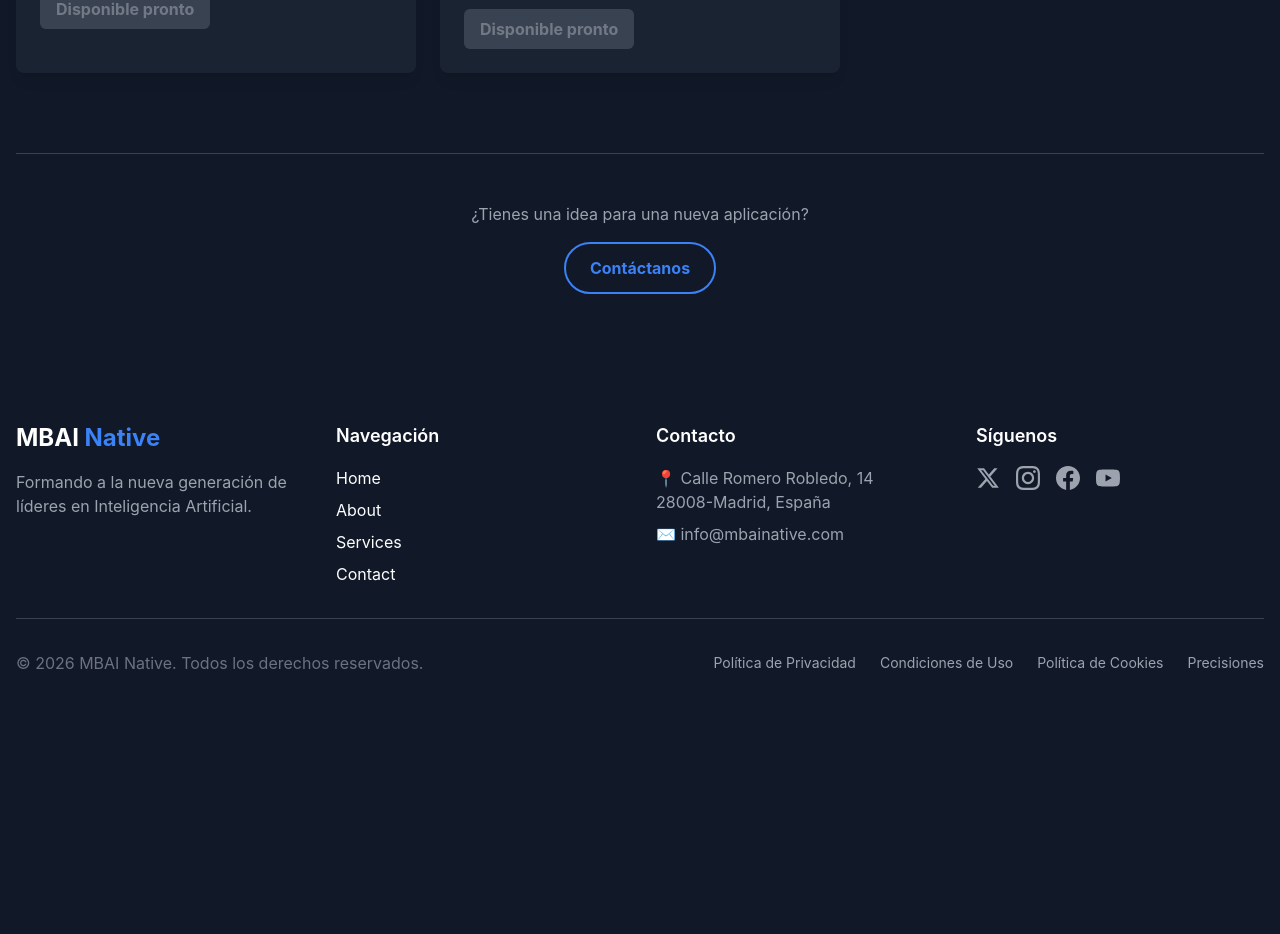
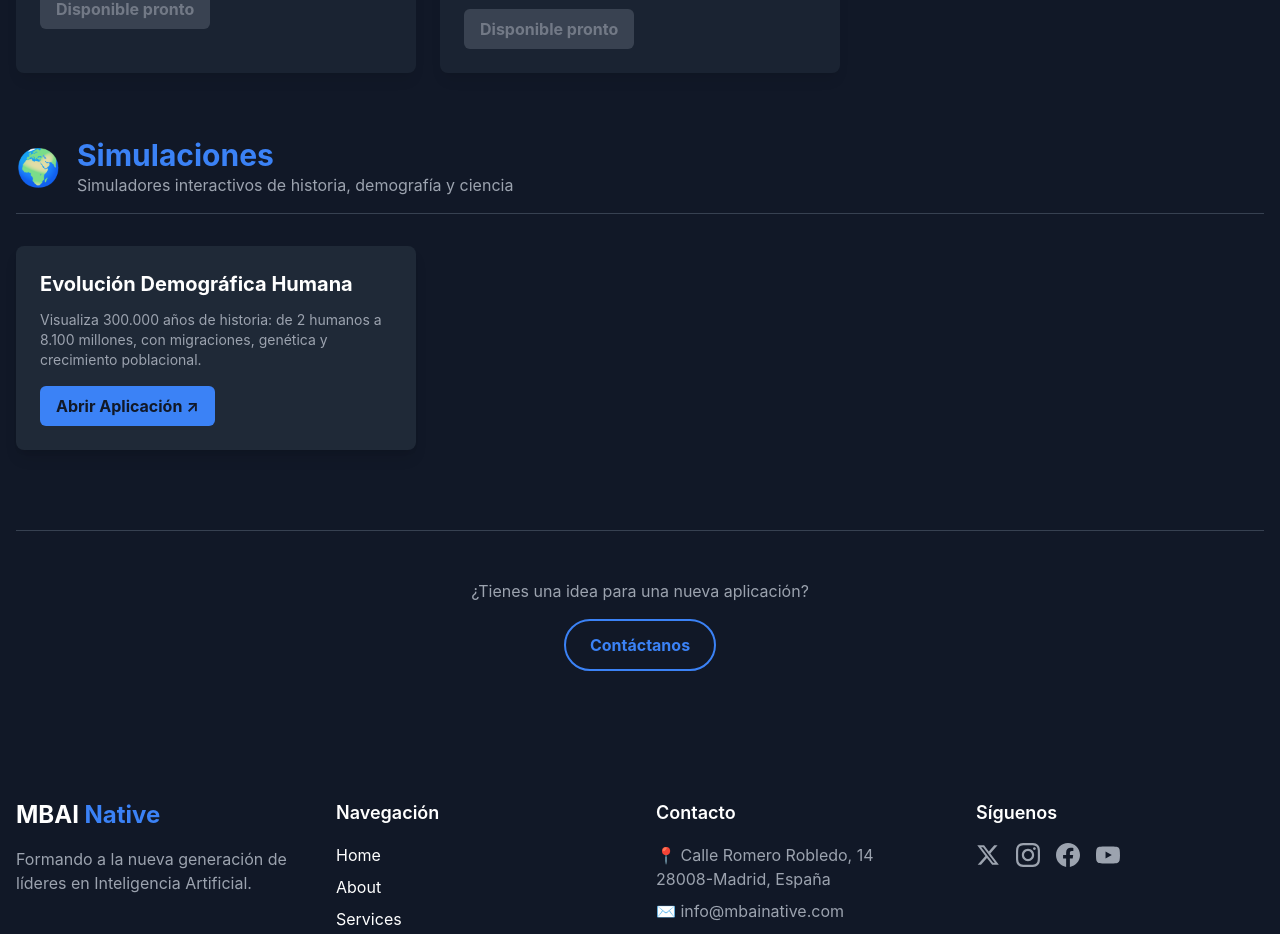
Before and after one commit to lbt00001-beep/mbainative-website, a Next.js app in the folder app/: page /aplicaciones in a window 1280 px wide. Shown: the part 1958-2892 px from the top of the page. Before the commit the page ends 2681 px from the top, so only its background shows below. Built offline with nearby package versions, Linux system fonts and the light colour scheme.

Commit message:
Add Evolucion Demografica to Aplicaciones section

```diff
--- a/app/app/aplicaciones/page.tsx
+++ b/app/app/aplicaciones/page.tsx
@@ -97,6 +97,21 @@ const categorias = [
         estado: "proximamente"
       }
     ]
+  },
+  {
+    id: "simulaciones",
+    nombre: "Simulaciones",
+    icono: "🌍",
+    descripcion: "Simuladores interactivos de historia, demografía y ciencia",
+    apps: [
+      {
+        nombre: "Evolución Demográfica Humana",
+        descripcion: "Visualiza 300.000 años de historia: de 2 humanos a 8.100 millones, con migraciones, genética y crecimiento poblacional.",
+        url: "https://mbainative.com/evolucion/",
+        tipo: "externo",
+        estado: "disponible"
+      }
+    ]
   }
 ];
 
```
